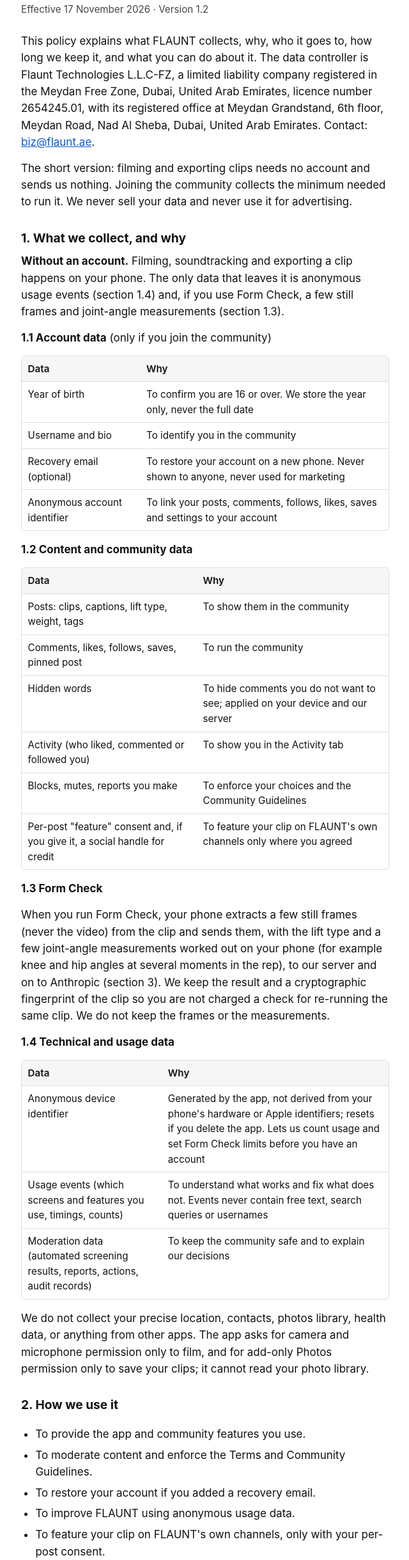
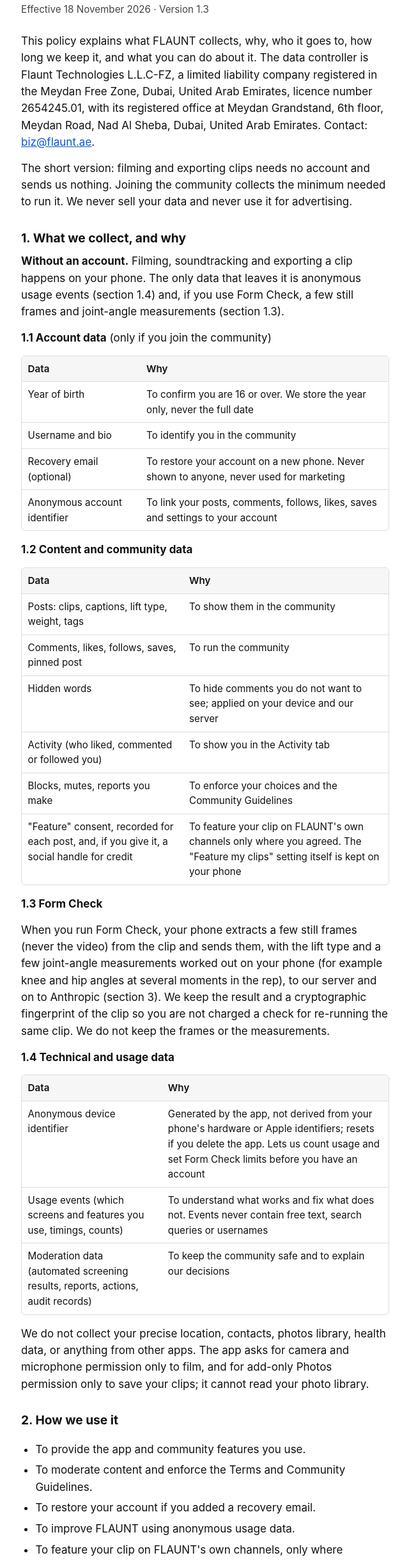
Before and after one commit to FLAUNT-APP/flaunt-site, a plain HTML site: page public/legal/privacy.html in a window 1280 px wide. Shown: the part 112-2551 px from the top of the page at 64% size, without its empty margins (319-959 px from the left). Drawn offline with Linux system fonts and the light colour scheme.

Commit message:
Terms v1.1 and Privacy Policy v1.3: featuring stays on once given, with a Feature my clips setting to turn it off
Founder decision 18 Nov 2026.

Co-Authored-By: Claude Fable 5.2 <noreply@anthropic.com>

```diff
--- a/public/legal/privacy.html
+++ b/public/legal/privacy.html
@@ -40,7 +40,7 @@ nav.index span{display:block;color:var(--ink2);font-size:.9rem}
 <header class="site"><div><a href="/legal/">FLAUNT · Legal</a></div></header>
 <main>
 <h1>FLAUNT Privacy Policy</h1>
-<p class="meta">Effective 17 November 2026 · Version 1.2</p>
+<p class="meta">Effective 18 November 2026 · Version 1.3</p>
 <p>This policy explains what FLAUNT collects, why, who it goes to, how long we keep it, and what you can do about it. The data controller is Flaunt Technologies L.L.C-FZ, a limited liability company registered in the Meydan Free Zone, Dubai, United Arab Emirates, licence number 2654245.01, with its registered office at Meydan Grandstand, 6th floor, Meydan Road, Nad Al Sheba, Dubai, United Arab Emirates. Contact: <a href="mailto:biz@flaunt.ae">biz@flaunt.ae</a>.</p>
 <p>The short version: filming and exporting clips needs no account and sends us nothing. Joining the community collects the minimum needed to run it. We never sell your data and never use it for advertising.</p>
 <h2>1. What we collect, and why</h2>
@@ -48,14 +48,14 @@ nav.index span{display:block;color:var(--ink2);font-size:.9rem}
 <p><strong>1.1 Account data</strong> (only if you join the community)</p>
 <div class="table"><table><thead><tr><th>Data</th><th>Why</th></tr></thead><tbody><tr><td>Year of birth</td><td>To confirm you are 16 or over. We store the year only, never the full date</td></tr><tr><td>Username and bio</td><td>To identify you in the community</td></tr><tr><td>Recovery email (optional)</td><td>To restore your account on a new phone. Never shown to anyone, never used for marketing</td></tr><tr><td>Anonymous account identifier</td><td>To link your posts, comments, follows, likes, saves and settings to your account</td></tr></tbody></table></div>
 <p><strong>1.2 Content and community data</strong></p>
-<div class="table"><table><thead><tr><th>Data</th><th>Why</th></tr></thead><tbody><tr><td>Posts: clips, captions, lift type, weight, tags</td><td>To show them in the community</td></tr><tr><td>Comments, likes, follows, saves, pinned post</td><td>To run the community</td></tr><tr><td>Hidden words</td><td>To hide comments you do not want to see; applied on your device and our server</td></tr><tr><td>Activity (who liked, commented or followed you)</td><td>To show you in the Activity tab</td></tr><tr><td>Blocks, mutes, reports you make</td><td>To enforce your choices and the Community Guidelines</td></tr><tr><td>Per-post "feature" consent and, if you give it, a social handle for credit</td><td>To feature your clip on FLAUNT's own channels only where you agreed</td></tr></tbody></table></div>
+<div class="table"><table><thead><tr><th>Data</th><th>Why</th></tr></thead><tbody><tr><td>Posts: clips, captions, lift type, weight, tags</td><td>To show them in the community</td></tr><tr><td>Comments, likes, follows, saves, pinned post</td><td>To run the community</td></tr><tr><td>Hidden words</td><td>To hide comments you do not want to see; applied on your device and our server</td></tr><tr><td>Activity (who liked, commented or followed you)</td><td>To show you in the Activity tab</td></tr><tr><td>Blocks, mutes, reports you make</td><td>To enforce your choices and the Community Guidelines</td></tr><tr><td>"Feature" consent, recorded for each post, and, if you give it, a social handle for credit</td><td>To feature your clip on FLAUNT's own channels only where you agreed. The "Feature my clips" setting itself is kept on your phone</td></tr></tbody></table></div>
 <p><strong>1.3 Form Check</strong></p>
 <p>When you run Form Check, your phone extracts a few still frames (never the video) from the clip and sends them, with the lift type and a few joint-angle measurements worked out on your phone (for example knee and hip angles at several moments in the rep), to our server and on to Anthropic (section 3). We keep the result and a cryptographic fingerprint of the clip so you are not charged a check for re-running the same clip. We do not keep the frames or the measurements.</p>
 <p><strong>1.4 Technical and usage data</strong></p>
 <div class="table"><table><thead><tr><th>Data</th><th>Why</th></tr></thead><tbody><tr><td>Anonymous device identifier</td><td>Generated by the app, not derived from your phone's hardware or Apple identifiers; resets if you delete the app. Lets us count usage and set Form Check limits before you have an account</td></tr><tr><td>Usage events (which screens and features you use, timings, counts)</td><td>To understand what works and fix what does not. Events never contain free text, search queries or usernames</td></tr><tr><td>Moderation data (automated screening results, reports, actions, audit records)</td><td>To keep the community safe and to explain our decisions</td></tr></tbody></table></div>
 <p>We do not collect your precise location, contacts, photos library, health data, or anything from other apps. The app asks for camera and microphone permission only to film, and for add-only Photos permission only to save your clips; it cannot read your photo library.</p>
 <h2>2. How we use it</h2>
-<ul><li>To provide the app and community features you use.</li><li>To moderate content and enforce the Terms and Community Guidelines.</li><li>To restore your account if you added a recovery email.</li><li>To improve FLAUNT using anonymous usage data.</li><li>To feature your clip on FLAUNT's own channels, only with your per-post consent.</li><li>To comply with the law, including preserving and reporting content where required.</li></ul>
+<ul><li>To provide the app and community features you use.</li><li>To moderate content and enforce the Terms and Community Guidelines.</li><li>To restore your account if you added a recovery email.</li><li>To improve FLAUNT using anonymous usage data.</li><li>To feature your clip on FLAUNT's own channels, only where featuring was on when you posted it.</li><li>To comply with the law, including preserving and reporting content where required.</li></ul>
 <p>We do not use your data for advertising, do not sell it, and do not share it for others' marketing.</p>
 <h2>3. Who we share it with</h2>
 <p>We use these processors to run FLAUNT. Each receives only what its job needs and is bound by contract to use it for that job alone.</p>
@@ -67,7 +67,7 @@ nav.index span{display:block;color:var(--ink2);font-size:.9rem}
 <div class="table"><table><thead><tr><th>Data</th><th>Retention</th></tr></thead><tbody><tr><td>Account and content data</td><td>Until you delete the post or the account</td></tr><tr><td>Content removed by moderation</td><td>30 days for appeals, then purged</td></tr><tr><td>Moderation events, actions and audit records</td><td>12 months</td></tr><tr><td>Reports against an account that has been deleted</td><td>30 days</td></tr><tr><td>Activity entries</td><td>90 days</td></tr><tr><td>Form Check results and clip fingerprints</td><td>Until you delete the clip's post or your account</td></tr><tr><td>Anonymous usage events</td><td>24 months</td></tr><tr><td>Content preserved and reported to the authorities for child safety</td><td>One year from the report, then deleted, unless the law or an authority requires us to keep it longer</td></tr></tbody></table></div>
 <p>Account deletion completes within 24 hours of your request. Content that is under a child-safety hold when its account is deleted is not removed with the account; it is kept for the period in the table above, counted from the report or, where no report was made, from the deletion.</p>
 <h2>6. Your rights and choices</h2>
-<ul><li><strong>Delete your account</strong> at any time in Settings. This removes your profile, posts, comments, likes, follows, saves and Form Check results.</li><li><strong>Delete any post or comment</strong> at any time.</li><li><strong>Withdraw feature consent</strong> by deleting the post; we remove the clip from FLAUNT's own channels within 7 days.</li><li><strong>Export your data</strong>: email <a href="mailto:biz@flaunt.ae">biz@flaunt.ae</a> and we will send your posts, comments and Form Check results as a JSON file within 30 days.</li><li><strong>Hide like counts, mute, block, and hidden words</strong> are all in Settings.</li></ul>
+<ul><li><strong>Delete your account</strong> at any time in Settings. This removes your profile, posts, comments, likes, follows, saves and Form Check results.</li><li><strong>Delete any post or comment</strong> at any time.</li><li><strong>Withdraw feature consent</strong>: turn off "Feature my clips" in Settings to stop future posts being featured, and delete a post to withdraw it for that post; we remove the clip from FLAUNT's own channels within 7 days.</li><li><strong>Export your data</strong>: email <a href="mailto:biz@flaunt.ae">biz@flaunt.ae</a> and we will send your posts, comments and Form Check results as a JSON file within 30 days.</li><li><strong>Hide like counts, mute, block, and hidden words</strong> are all in Settings.</li></ul>
 <p>If you live in the European Economic Area, the United Kingdom or Switzerland, you also have the rights to access, rectify, restrict and object to our processing, to data portability, and to lodge a complaint with your supervisory authority. Our legal bases are: performance of our contract with you (providing the app and community); our legitimate interests in keeping the community safe and improving FLAUNT; your consent, where we ask for it (featuring your clip; Form Check); and legal obligation.</p>
 <p>If you live in California, you have the right to know what we collect, to delete it, and not to be discriminated against for exercising those rights. We do not sell or share personal information as those terms are defined in California law.</p>
 <p>To exercise any right, email <a href="mailto:biz@flaunt.ae">biz@flaunt.ae</a>. We respond within 30 days.</p>
```
Also changed, not shown: public/legal/index.html (+1 -1 lines), public/legal/terms.html (+3 -3 lines), 2 other files.
